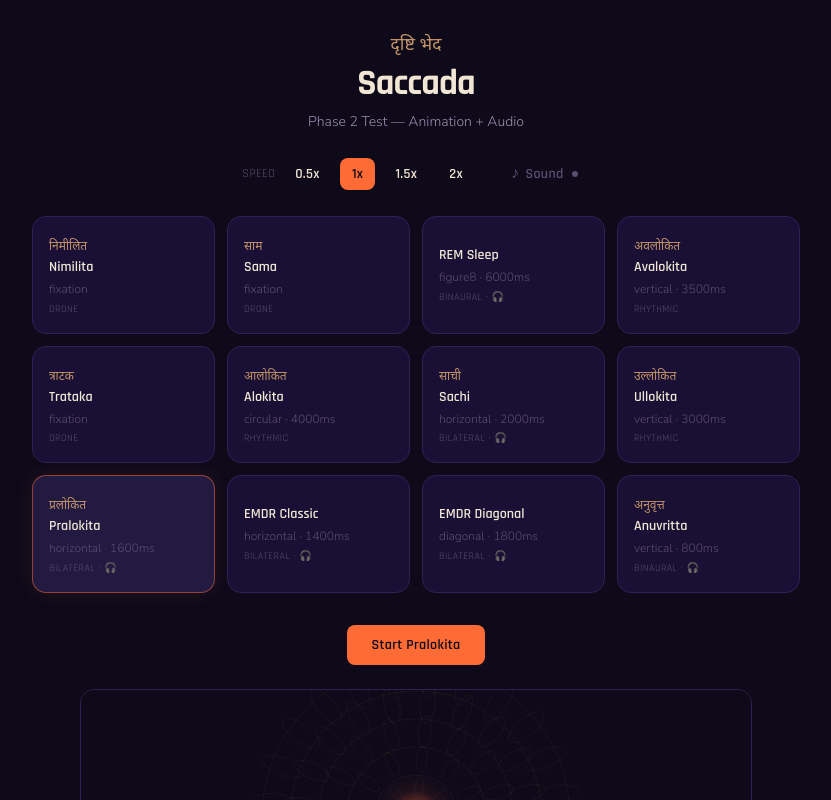
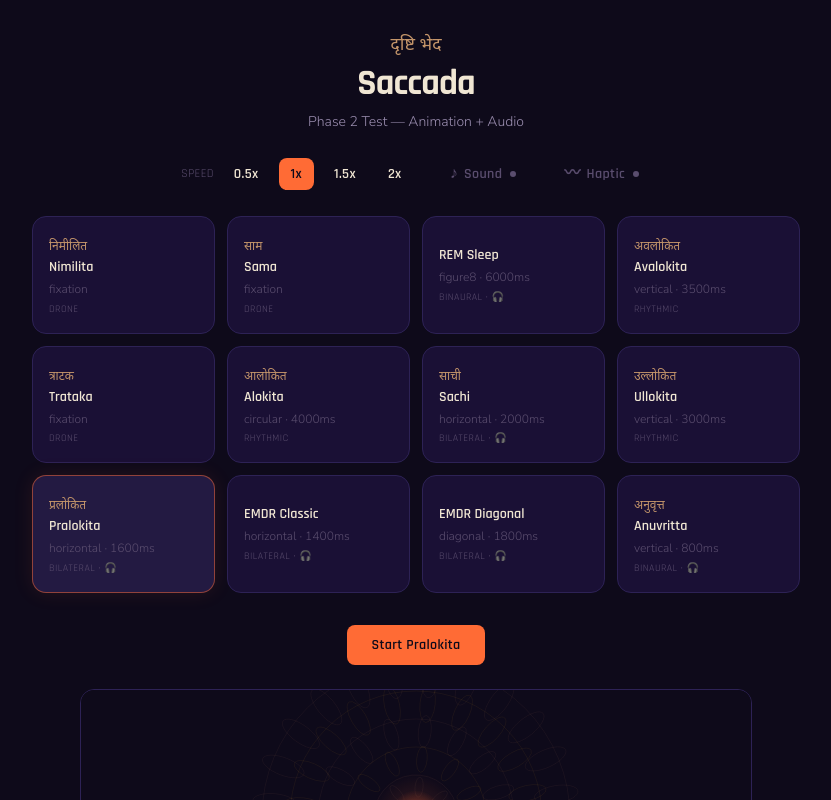
Before and after one commit to CorazonCruzo/saccada, a React (Vite) app: page / in a window 1280 px wide. Shown: the top 800 px of the page, without its empty margins (224-1055 px from the left). Built offline with nearby package versions, Linux system fonts and the light colour scheme.

Commit message:
feat: haptic

```diff
--- /dev/null
+++ b/src/features/haptics/haptics.ts
@@ -0,0 +1,41 @@
+/**
+ * Haptic feedback utility. Uses Vibration API.
+ * Graceful no-op on iOS and desktop.
+ */
+
+const canVibrate = typeof navigator !== 'undefined' && 'vibrate' in navigator
+
+/** Short pulse when dot reaches edge (L/R or top/bottom) */
+export function pulseEdge(): void {
+  if (canVibrate) navigator.vibrate(15)
+}
+
+/** Longer pulse on phase transition */
+export function pulseTransition(): void {
+  if (canVibrate) navigator.vibrate(40)
+}
+
+/**
+ * Tracks dot position and fires edge pulses when direction reverses.
+ * Call every animation frame with the current normalized position (-1..1).
+ */
+export function createEdgeDetector() {
+  let prevValue = 0
+  let prevDirection: 'up' | 'down' | null = null
+  const EDGE_THRESHOLD = 0.85
+
+  return function detect(normalizedValue: number): void {
+    const direction = normalizedValue > prevValue ? 'up' : 'down'
+
+    if (
+      prevDirection !== null &&
+      direction !== prevDirection &&
+      Math.abs(normalizedValue) > EDGE_THRESHOLD
+    ) {
+      pulseEdge()
+    }
+
+    prevDirection = direction
+    prevValue = normalizedValue
+  }
+}
--- /dev/null
+++ b/src/features/haptics/index.ts
@@ -0,0 +1 @@
+export { pulseEdge, pulseTransition, createEdgeDetector } from './haptics'
--- a/src/pages/home/HomePage.tsx
+++ b/src/pages/home/HomePage.tsx
@@ -11,6 +11,7 @@ export default function HomePage() {
   const [speed, setSpeed] = useState(1)
   const [soundEnabled, setSoundEnabled] = useState(false)
   const [volume, setVolume] = useState(50)
+  const [hapticEnabled, setHapticEnabled] = useState(false)
 
   const audioEngine = useAudio()
 
@@ -49,6 +50,7 @@ export default function HomePage() {
           speed={speed}
           audioEngine={audioEngine}
           soundEnabled={soundEnabled}
+          hapticEnabled={hapticEnabled}
         />
 
         {/* HUD overlay */}
@@ -133,6 +135,24 @@ export default function HomePage() {
           />
         </button>
 
+        {/* Haptic toggle */}
+        <button
+          onClick={() => setHapticEnabled((p) => !p)}
+          className={`flex cursor-pointer items-center gap-1.5 rounded-md px-3 py-1.5 font-heading text-sm font-semibold tracking-wide transition-all ${
+            hapticEnabled
+              ? 'bg-teal/15 text-teal'
+              : 'text-text-dim hover:text-text-muted'
+          }`}
+        >
+          <span className="text-base">〰</span>
+          <span>Haptic</span>
+          <span
+            className={`ml-0.5 inline-block h-1.5 w-1.5 rounded-full ${
+              hapticEnabled ? 'bg-teal' : 'bg-text-dim'
+            }`}
+          />
+        </button>
+
         {/* Volume — shown when sound is ON */}
         {soundEnabled && (
           <div className="flex items-center gap-2">
--- a/src/widgets/session-player/SessionPlayer.tsx
+++ b/src/widgets/session-player/SessionPlayer.tsx
@@ -3,6 +3,7 @@ import type { PatternConfig } from '@/entities/pattern'
 import { setupCanvas } from '@/shared/lib/canvas'
 import { useAnimationLoop } from '@/features/animation'
 import { type AudioEngine } from '@/features/audio'
+import { createEdgeDetector } from '@/features/haptics'
 
 interface SessionPlayerProps {
   pattern: PatternConfig
@@ -10,6 +11,7 @@ interface SessionPlayerProps {
   speed?: number
   audioEngine?: AudioEngine | null
   soundEnabled?: boolean
+  hapticEnabled?: boolean
   className?: string
 }
 
@@ -19,10 +21,12 @@ export function SessionPlayer({
   speed = 1,
   audioEngine = null,
   soundEnabled = false,
+  hapticEnabled = false,
   className,
 }: SessionPlayerProps) {
   const canvasRef = useRef<HTMLCanvasElement>(null)
   const containerRef = useRef<HTMLDivElement>(null)
+  const edgeDetectorRef = useRef(createEdgeDetector())
 
   const handleResize = useCallback(() => {
     const canvas = canvasRef.current
@@ -39,12 +43,15 @@ export function SessionPlayer({
     return () => window.removeEventListener('resize', handleResize)
   }, [handleResize])
 
-  // Audio pan sync: called every animation frame
+  // Per-frame callback: audio pan sync + haptic edge detection
   const onFrame = useCallback((dotXNormalized: number) => {
     if (audioEngine && soundEnabled) {
       audioEngine.setPan(dotXNormalized)
     }
-  }, [audioEngine, soundEnabled])
+    if (hapticEnabled) {
+      edgeDetectorRef.current(dotXNormalized)
+    }
+  }, [audioEngine, soundEnabled, hapticEnabled])
 
   useAnimationLoop(canvasRef, pattern, isPlaying, speed, onFrame)
 
```
